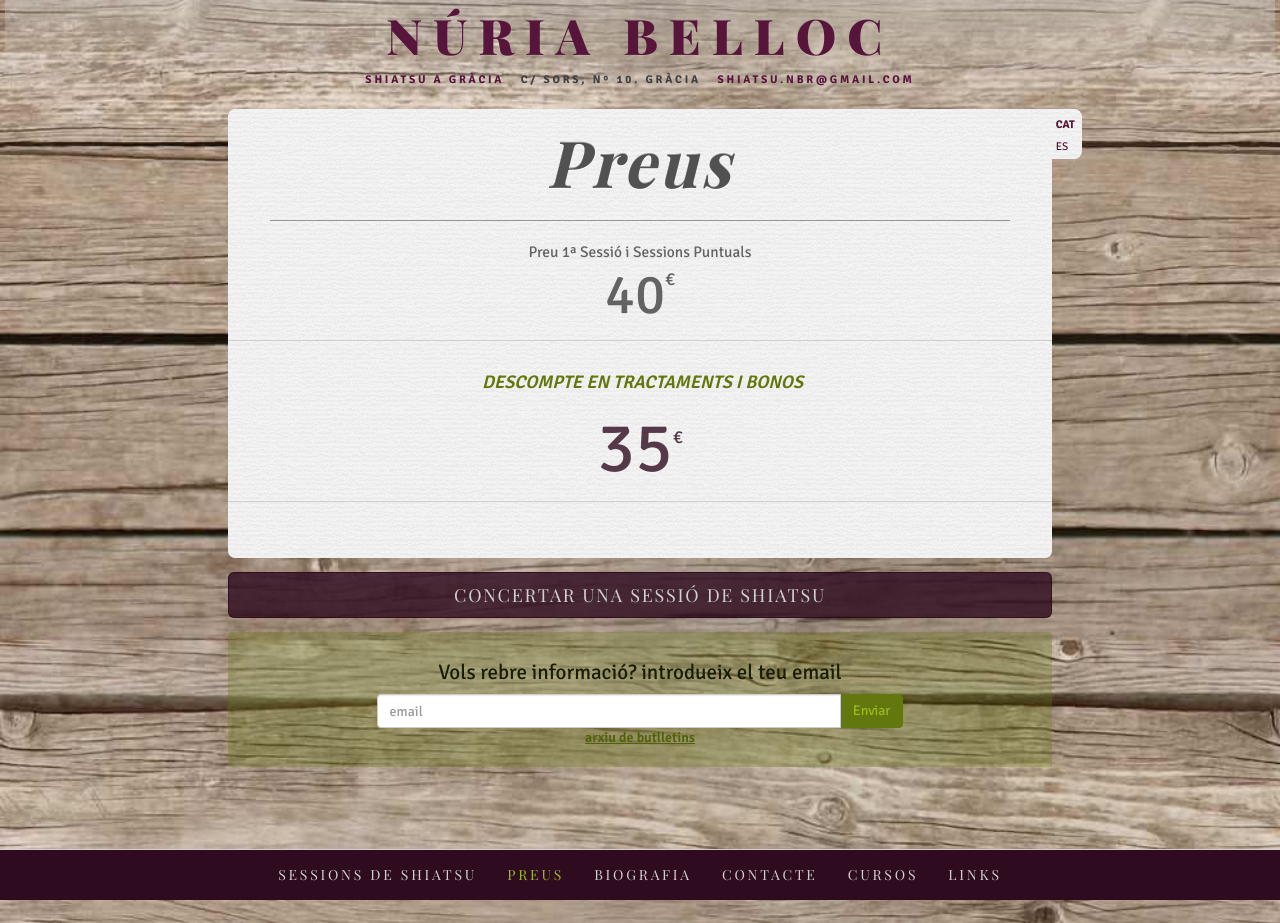
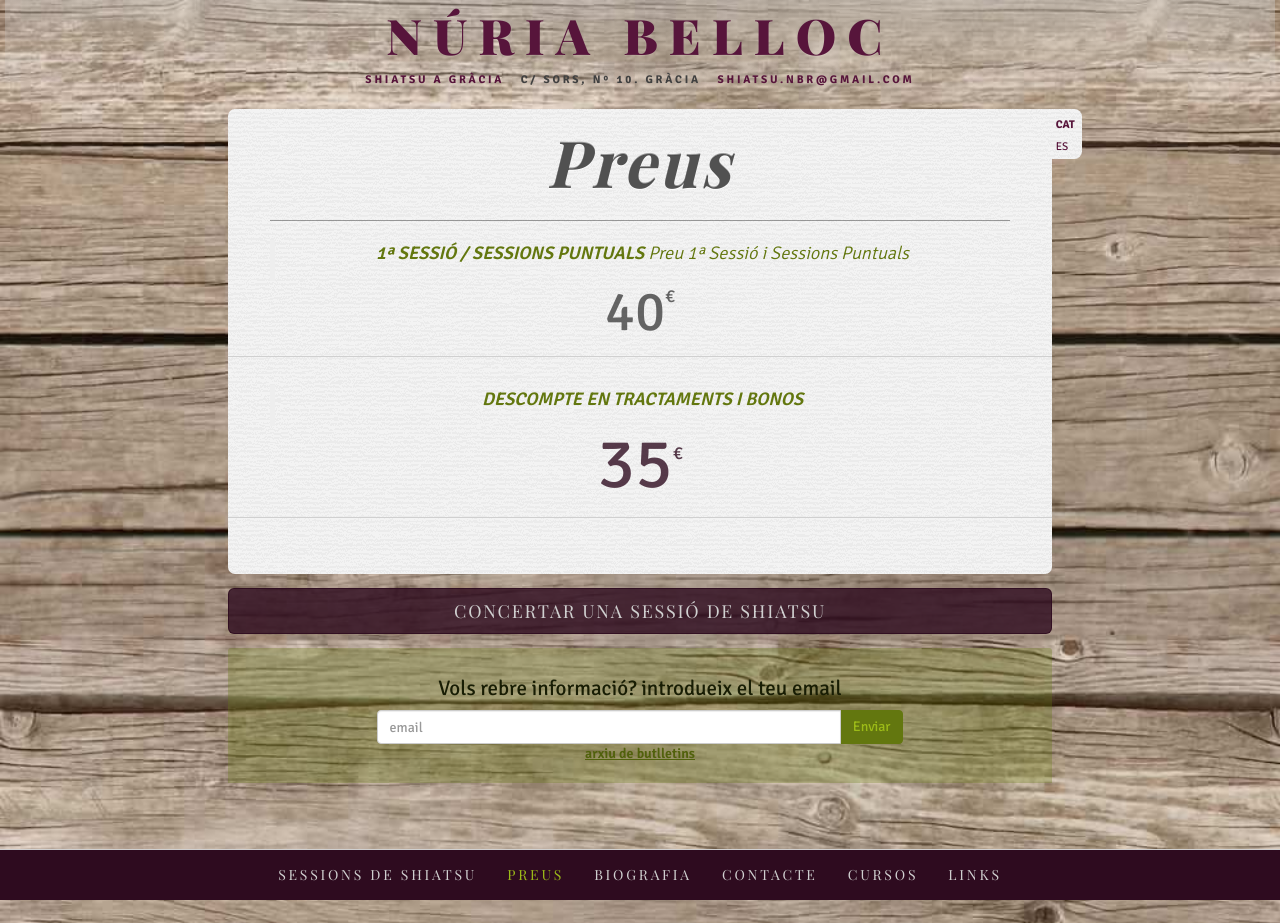
Before and after one commit to agustibr/shiatsu.nuriabelloc.com, a Jekyll site: the page built from cat/2-preus.md, in a window 1280 px wide. Built offline with Jekyll 4.4.1, drawn with Linux system fonts in a browser that asks for light colours; some web fonts are replaced.

Commit message:
Updated 2-preus.md

```diff
--- a/cat/2-preus.md
+++ b/cat/2-preus.md
@@ -15,7 +15,7 @@ order: 2
 
 
 
-
+> **1ª SESSIÓ / SESSIONS PUNTUALS**
 Preu 1ª Sessió i Sessions Puntuals
 
 #### 40
```
